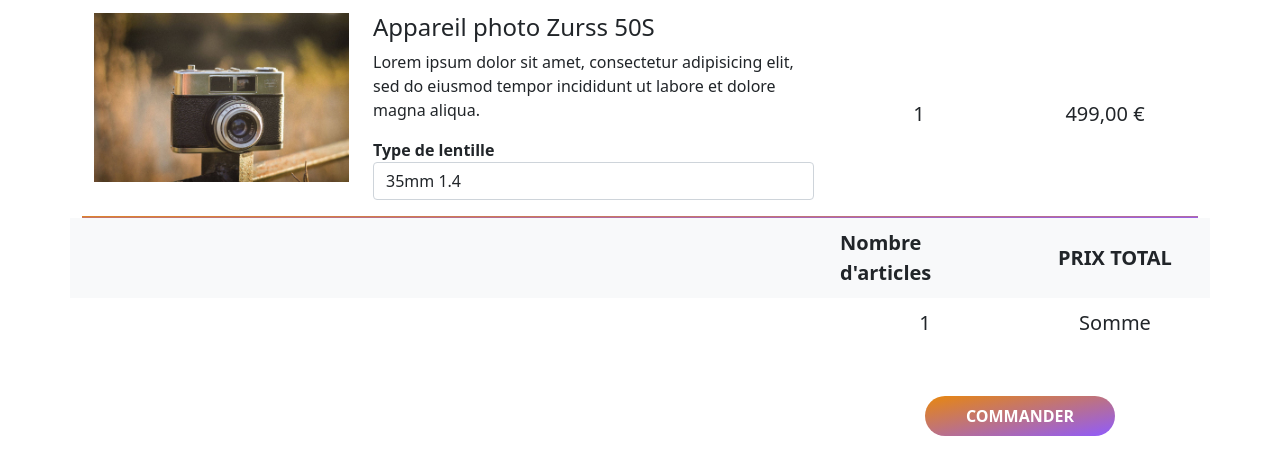
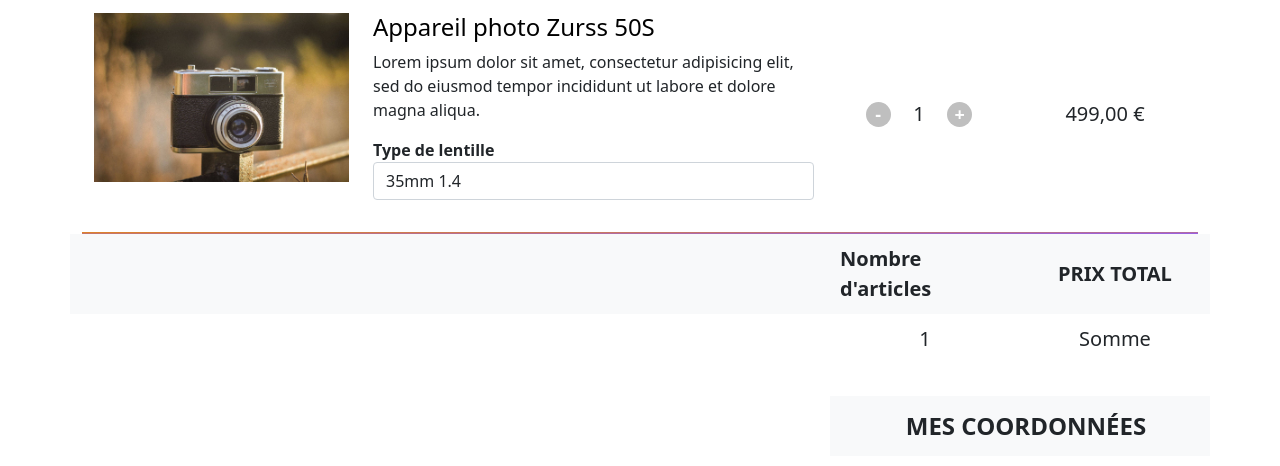
Before and after one commit to MaudNY/Aude-MelanieNYOUNG_P5_070921, a website: page public/page-panier.html in a window 1280 px wide. Shown: the part 334-800 px from the top of the page. Drawn offline with Linux system fonts and the light colour scheme.

Commit message:
PAGE PANIER - Création des boutons Quantité + démarrage Formulaire Adresse

```diff
--- a/public/page-panier.html
+++ b/public/page-panier.html
@@ -47,9 +47,9 @@
                     <div class="col-2 catégorie-tableau">PRIX</div>
                 </div>
                 <div class="row tableau-ligne tableau-ligne--x">
-                    <div class="col-3 img-produit-panier"><img src="../backend/images/vcam_1.jpg" alt="Appareil photo Zurss 50S" /></div>
+                    <div class="col-3 img-produit-panier"><a href="fiche-produit.html"><img src="../backend/images/vcam_1.jpg" alt="Appareil photo Zurss 50S" /></a></div>
                     <div class="col-5 caract-produits">
-                        <h2>Appareil photo Zurss 50S</h2>
+                        <h2><a href="fiche-produit.html">Appareil photo Zurss 50S</a></h2>
                         <p>Lorem ipsum dolor sit amet, consectetur adipisicing elit, sed do eiusmod tempor incididunt ut labore et dolore magna aliqua.</p>
                         <form method="post" action="a-définir" class="form-option-lentille">
                             <p>
@@ -61,9 +61,13 @@
                             </p>
                         </form>
                     </div>
-                    <div class="col-2 catégorie-tableau">1</div>
+                    <div class="col-2 catégorie-tableau quantité-produits-panier">
+                        <div id="bouton-moins">-</div>
+                        <span>1</span>
+                        <div id="bouton-plus">+</div>
+                    </div>
                     <div class="col-2 catégorie-tableau">499,00 €</div>
-                    <div class="ligne-séparation"></div>
+                    <div class="ligne-séparation ligne-séparation--page-panier"></div>
                 </div>
                 <div class="row tableau-ligne tableau-ligne--finale">
                     <div class="col-8"></div>
@@ -75,11 +79,19 @@
                     <div class="col-2 catégorie-tableau">1</div>
                     <div class="col-2 catégorie-tableau">Somme</div>
                 </div>
+            </div>
+
+            <div id="saisie-coordonnées">
                 <div class="row">
-                    <div class="col-9"></div>
-                    <div class="col-2 bouton-type bouton-type--panier"><a href="page-confirmation-commande.html">COMMANDER</a></div>
-                    <div class="col-1"></div>
+                    <div class="col-8"></div>
+                    <div class="col-4 tableau-ligne tableau-ligne--1 tableau-ligne--coordonnées">MES COORDONNÉES</div>
                 </div>
+            </div>
+
+            <div class="row">
+                <div class="col-9"></div>
+                <div class="col-2 bouton-type bouton-type--panier"><a href="page-confirmation-commande.html">COMMANDER</a></div>
+                <div class="col-1"></div>
             </div>
 
         <!-- Fin du conteneur Page Panier -->
--- a/sass/layouts/_tableau-confirmation-commande.scss
+++ b/sass/layouts/_tableau-confirmation-commande.scss
@@ -1,5 +1,5 @@
 #tableau-confirmation-commande {
-    margin: 5em 0 10em 0;
+    margin: 5em 0 15em 0;
     .tableau-ligne--1 {
         background: $fond-clair;
         font-weight: bold;
--- a/sass/layouts/_tableau-page-panier.scss
+++ b/sass/layouts/_tableau-page-panier.scss
@@ -1,5 +1,5 @@
 #tableau-panier {
-    margin: 10em auto;
+    margin: 10em auto 2em auto;
 }
 
 .tableau-ligne {
@@ -9,6 +9,11 @@
     }
     &--x {
         margin: 1em 0 0 0;
+    }
+    &--coordonnées {
+        text-align: center;
+        font-size: 1.5em;
+        padding: 0.5em 0 0.5em 0.5em;
     }
     .mon-panier {
         @include tableau-ligne-1;
@@ -23,6 +28,30 @@
         justify-content: center;
         flex-direction: column;
     }
+    .quantité-produits-panier {
+        #bouton-moins, #bouton-plus {
+            display: flex;
+            align-items: center;
+            justify-content: center;
+            margin: 0 1.25em;
+            background: $fond-foncé;
+            width: 25px;
+            height: 25px;
+            border-radius: 20px;
+            color: white;
+            font-size: 0.9em;
+            font-weight: bold;
+        }
+    }
+    .ligne-séparation {
+        background: $couleur-dégradée;
+        width: 100%;
+        height: 2px;
+        border-bottom: $couleur-dégradée 2px solid;
+        &--page-panier {
+            margin-top: 16px;
+        }
+    }
 }
 
 .catégorie-tableau {
@@ -32,10 +61,3 @@
     font-size: 1.25em;
     padding: 0.5em 0.5em;
 }
-
-.ligne-séparation {
-    background: $couleur-dégradée;
-    width: 100%;
-    height: 2px;
-    border-bottom: $couleur-dégradée 2px solid;
-}
--- a/sass/utils/_mixins.scss
+++ b/sass/utils/_mixins.scss
@@ -15,5 +15,5 @@
 
 @mixin tableau-ligne-1 {
     font-size: 2em;
-    padding: 0.5em 0.5em;
+    padding: 0.5em 0 0.5em 0.5em;
 }
--- a/sass/utils/_variables.scss
+++ b/sass/utils/_variables.scss
@@ -1,5 +1,6 @@
 /* Couleurs*/
 $fond-clair: #F8F9FA;
+$fond-foncé: #bfbfbf;
 $couleur1: #E8870D;
 $couleur2: #8F5BFE;
 $couleur-dégradée: linear-gradient(to bottom right, #E8870D, #8F5BFE);
```
Also changed, not shown: public/css/style.css, 1 other file.
